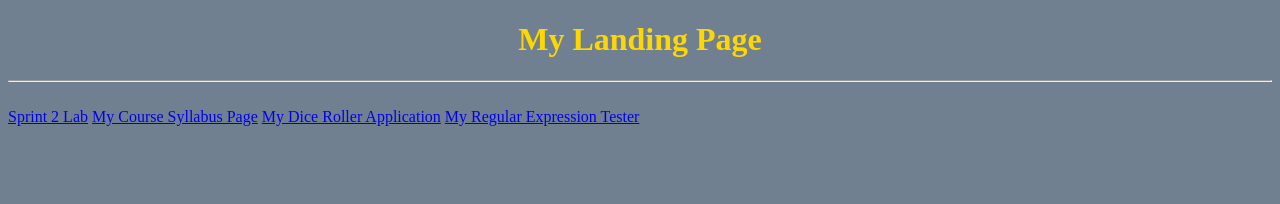
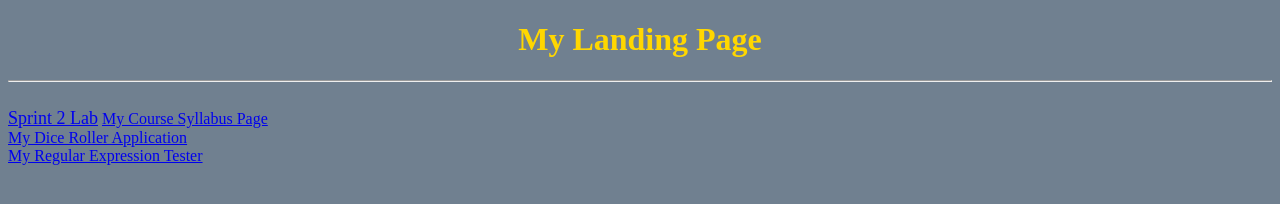
Before and after one commit to Kskulski/kskulski-landing-page, a plain HTML site: page index.html in a window 1280 px wide. Drawn offline with Linux system fonts and the light colour scheme.

Commit message:
adding links

```diff
--- a/index.html
+++ b/index.html
@@ -6,9 +6,9 @@
 </head>
 <body style="background-color: slategray;">
 	<h1 style="color: gold; text-align: center;">My Landing Page</h1><hr></br>
-	<a href="https://lewisuniversity.blackboard.com/ultra/courses/_180085_1/outline/assessment/_4079114_1/overview?courseId=_180085_1" target="_blank">Sprint 2 Lab</a>
-	<a href="https://kskulski-syllabus.azurewebsites.net">My Course Syllabus Page</a>
-	<a href="https://kskulski-dice-roller.azurewebsites.net">My Dice Roller Application</a>
+	<a style="font-size: large;" href="https://lewisuniversity.blackboard.com/ultra/courses/_180085_1/outline/assessment/_4079114_1/overview?courseId=_180085_1" target="_blank">Sprint 2 Lab</a>
+	<a style="text-indent: 50px;" href="https://kskulski-syllabus.azurewebsites.net">My Course Syllabus Page</a></br>
+	<a href="https://kskulski-dice-roller.azurewebsites.net">My Dice Roller Application</a></br>
 	<a href="RegExpTester.html">My Regular Expression Tester</a>
 </body>
 </html>
```
